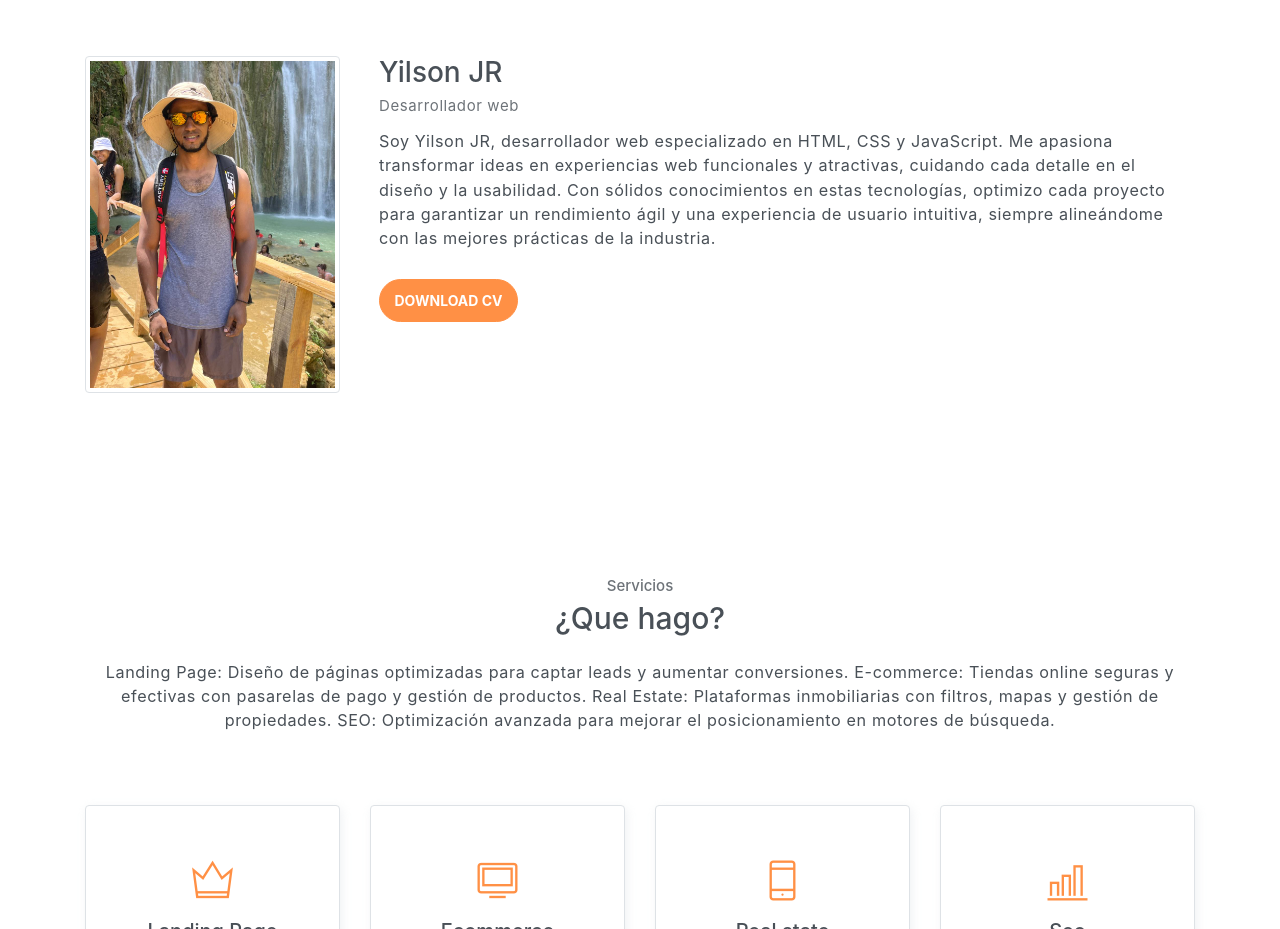
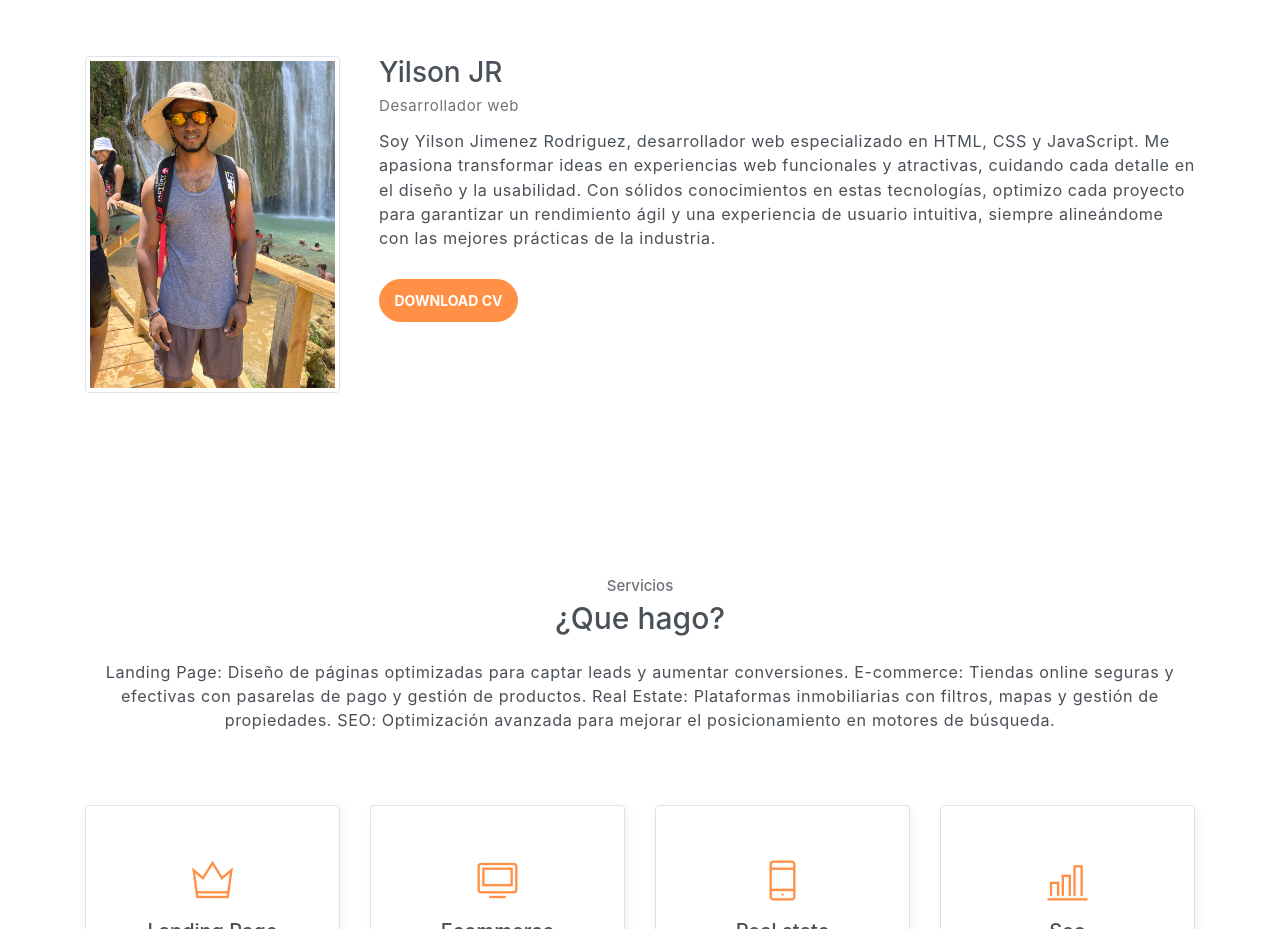
Before and after one commit to Yilsonjr/Portafolio-Yilson, a website: page public_html/index.html in a window 1280 px wide. Shown: the part 840-1769 px from the top of the page. Drawn offline with Linux system fonts and the light colour scheme; a script that the page names is missing.

Commit message:
Update index.html

```diff
--- a/public_html/index.html
+++ b/public_html/index.html
@@ -100,7 +100,7 @@
                 <div class="pl-md-4 col-md-9">
                     <h6 class="title">Yilson JR</h6>
                     <p class="subtitle">Desarrollador web</p>
-                    <p>Soy Yilson JR, desarrollador web especializado en HTML, CSS y JavaScript. Me apasiona transformar ideas en experiencias web funcionales y atractivas, cuidando cada detalle en el diseño y la usabilidad. Con sólidos conocimientos en estas tecnologías, optimizo cada proyecto para garantizar un rendimiento ágil y una experiencia de usuario intuitiva, siempre alineándome con las mejores prácticas de la industria.</p>
+                    <p>Soy Yilson Jimenez Rodriguez, desarrollador web especializado en HTML, CSS y JavaScript. Me apasiona transformar ideas en experiencias web funcionales y atractivas, cuidando cada detalle en el diseño y la usabilidad. Con sólidos conocimientos en estas tecnologías, optimizo cada proyecto para garantizar un rendimiento ágil y una experiencia de usuario intuitiva, siempre alineándome con las mejores prácticas de la industria.</p>
                     <button class="btn btn-primary rounded mt-3">DOWNLOAD CV</button>
                 </div>
             </div>
```
